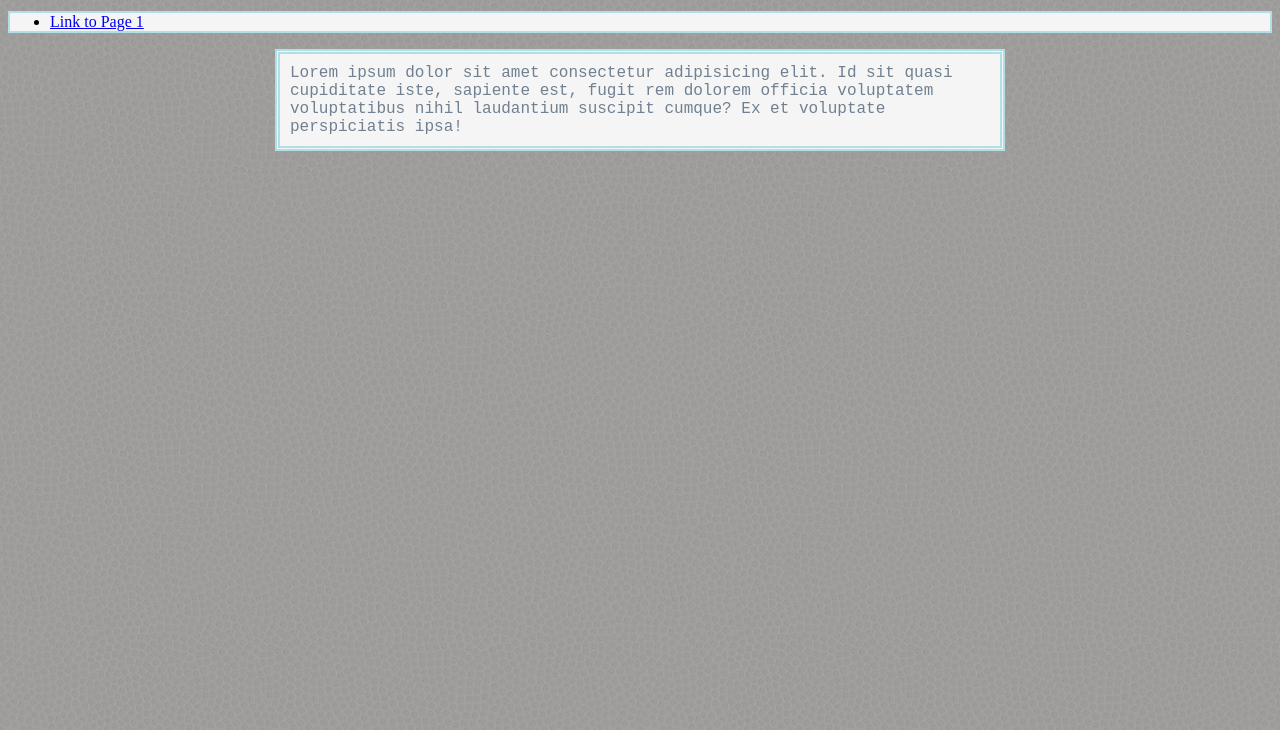
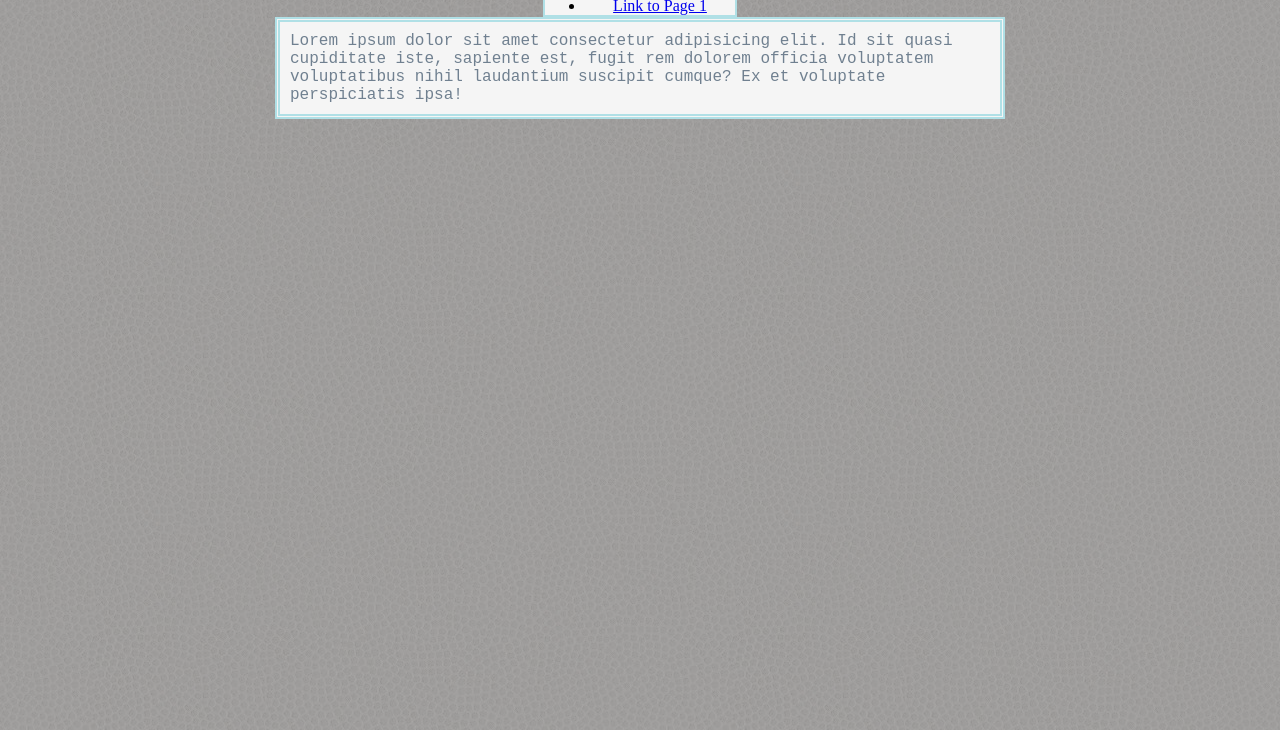
Before and after one commit to mjanczar8/HTMLJS2022, a plain HTML site: page Week3/page2week3.html in a window 1280 px wide. Shown: the part 70-800 px from the top of the page. Drawn offline with Linux system fonts and the light colour scheme.

```diff
--- a/Week3/style.css
+++ b/Week3/style.css
@@ -13,6 +13,9 @@ body{
 ul{
     background-color: whitesmoke;
     border: 2px double powderblue;
+    width: 150px;
+    margin: auto;
+    text-align: center;
 
 
 }
```
